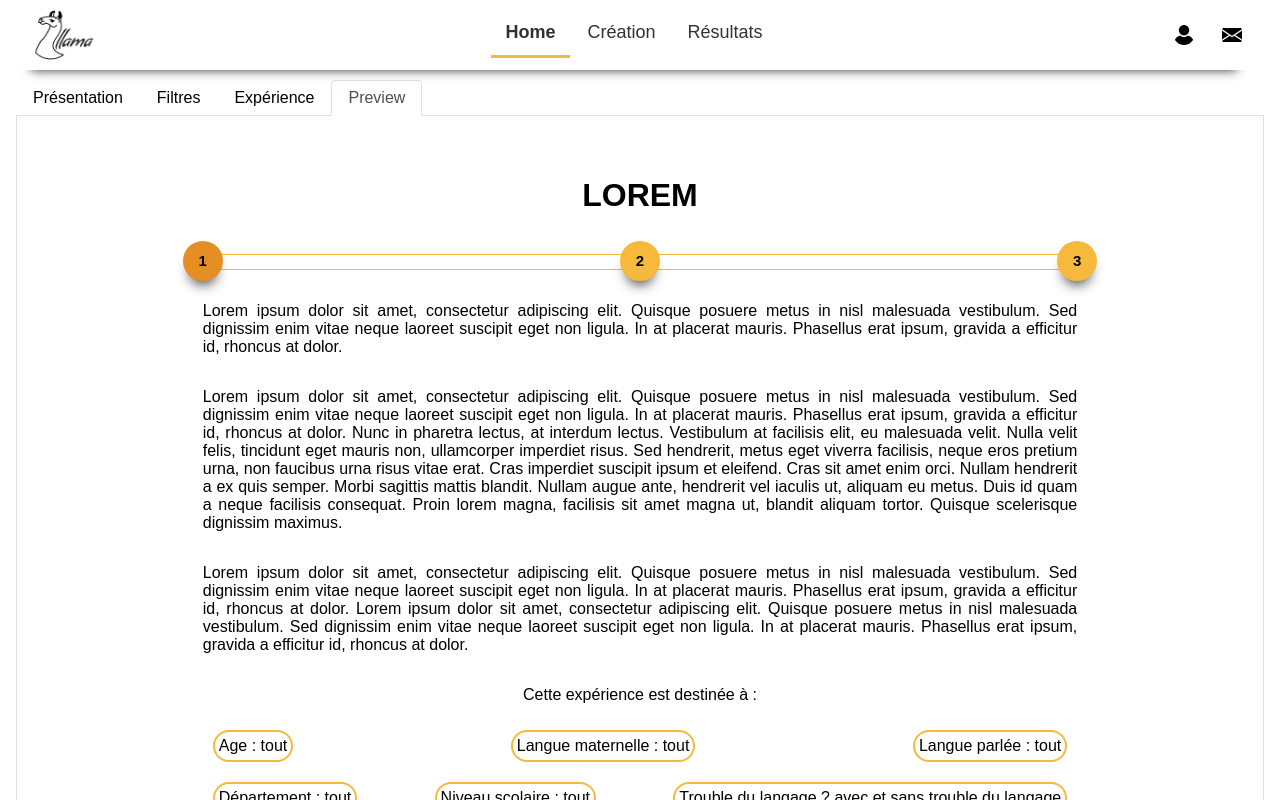
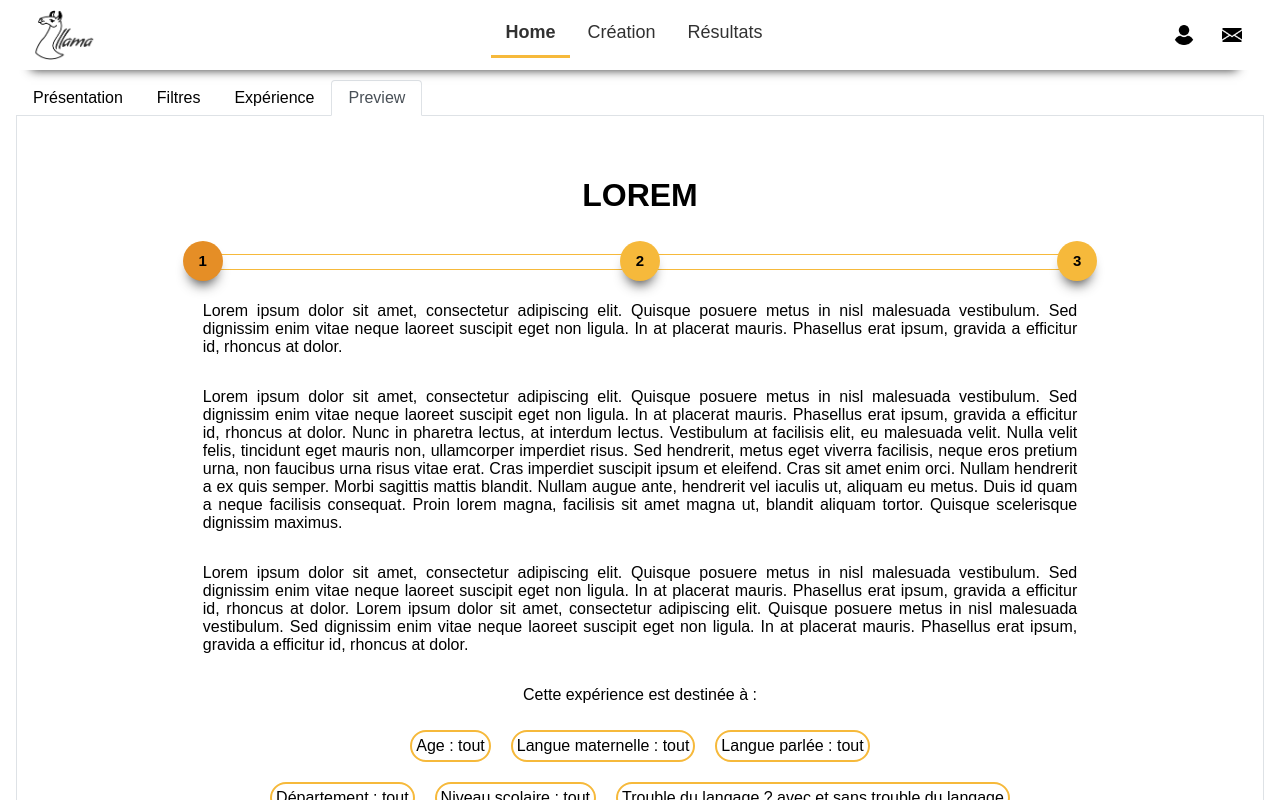
Before and after one commit to BallyB/Llama, a Svelte app in the folder Frontend/: page / in a window 1280 px wide. Both pictures are taken after a click on the element "Preview". Shown: the top 800 px of the page. Built offline with nearby package versions, Linux system fonts and the light colour scheme; a web font is replaced by a local one.

Commit message:
filters experience preview update

```diff
--- a/Frontend/src/layout/experience/steps/Presentation.svelte
+++ b/Frontend/src/layout/experience/steps/Presentation.svelte
@@ -49,7 +49,7 @@
         display: flex;
         flex-flow: row wrap;
         align-content: space-between;
-        justify-content: space-between;
+        justify-content: center;
     }
     .filter-item {
         display: contents;
@@ -59,6 +59,7 @@
         border: 2px solid #f6b93b;
         padding: 4px;
         text-align: center;
+        justify-content: center;
         justify-content: space-around;
         font-family: "Varta", sans-serif;
         margin: 10px;
```
